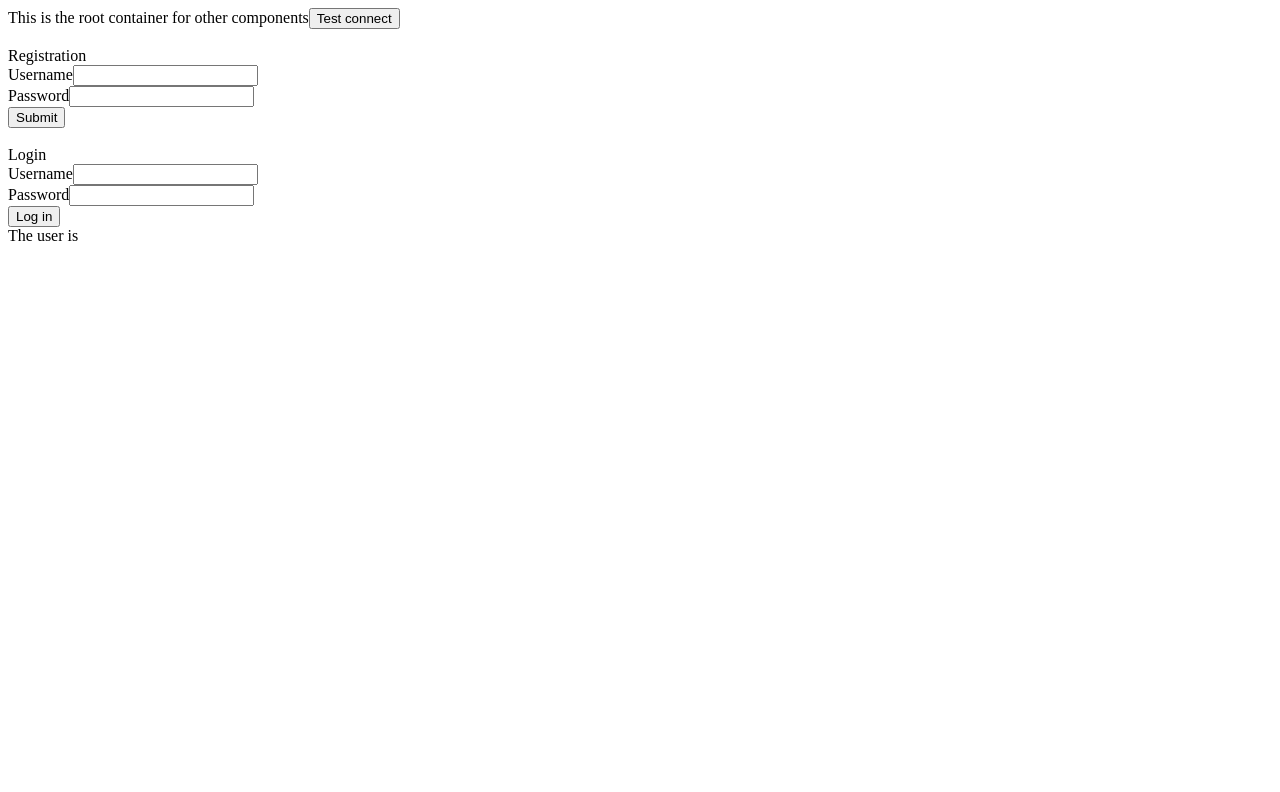
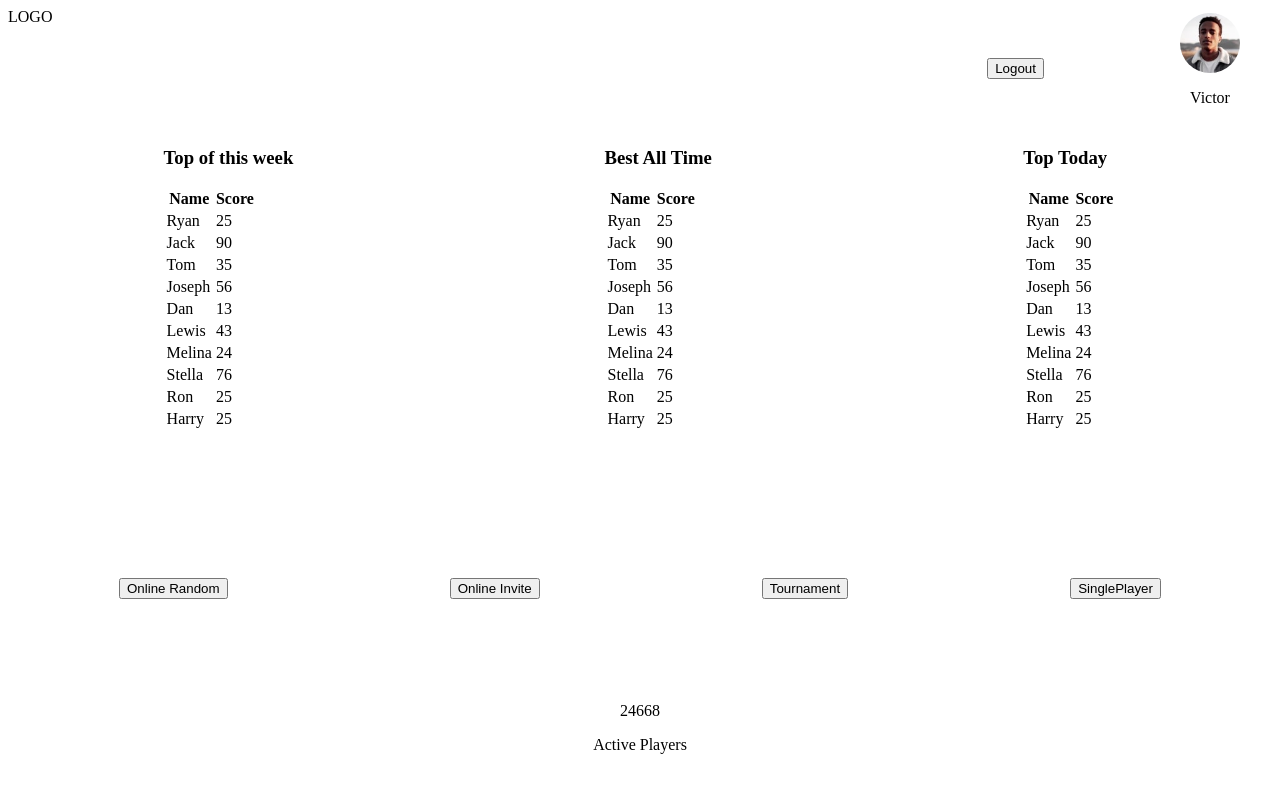
Before and after one commit to vaytaliy/tetris-scramble-client, a React (Create React App) app: page / in a window 1280 px wide. Shown: the top 792 px of the page. Built offline with nearby package versions, Linux system fonts and the light colour scheme.

Commit message:
Add Landing Page

```diff
--- a/src/components/App.js
+++ b/src/components/App.js
@@ -1,5 +1,6 @@
 import axios from 'axios';
 import React, {useState} from 'react';
+import Landing from './Landing';
 import Registration from './Registration';
 import Login from './Login';
 import join from '../game/online/publicRoom';
@@ -15,10 +16,11 @@ const App = () => {
 
     return (
         <div>
-            This is the root container for other components
+            {/* This is the root container for other components
             <button onClick={join}>Test connect</button>
             <Registration />
-            <Login />
+            <Login /> */}
+            <Landing />
         </div>
     );
 };
--- /dev/null
+++ b/src/components/DummyUsers.js
@@ -0,0 +1,44 @@
+const users = [
+    {
+        name: "Ryan",
+        score: 25
+    },
+    {
+        name: "Jack",
+        score: 90
+    },
+    {
+        name: "Tom",
+        score: 35
+    },
+    {
+        name: "Joseph",
+        score: 56
+    },
+    {
+        name: "Dan",
+        score: 13
+    },
+    {
+        name: "Lewis",
+        score: 43
+    },
+    {
+        name: "Melina",
+        score: 24
+    },
+    {
+        name: "Stella",
+        score: 76
+    },
+    {
+        name: "Ron",
+        score: 25
+    },
+    {
+        name: "Harry",
+        score: 25
+    }
+]
+
+export {users};
--- /dev/null
+++ b/src/components/Landing.css
@@ -0,0 +1,43 @@
+.container {
+    height: 100vh;
+}
+.navigation {
+    display: flex;
+    height: 15%;
+    width: 100%;
+}
+.auth-container {
+    display: flex;
+    justify-content: space-between;
+    align-items: center;
+    width: 20%;
+    margin-left: auto;
+    margin-right: 2rem;
+}
+.user-profile {
+    display: flex;
+    flex-direction: column;
+    align-items: center;
+}
+.user-avatar {
+    height: 60px;
+    border-radius: 50%;
+}
+.stats-container {
+    display: flex;
+    justify-content: space-around;
+    height: 50%;
+}
+.button-container {
+    display: flex;
+    justify-content: space-around;
+    align-items: center;
+    height: 15%;
+}
+.active-player-container {
+    display: flex;
+    justify-content: center;
+    align-items: center;
+    height: 20%;
+    text-align: center;
+}
--- /dev/null
+++ b/src/components/Landing.js
@@ -0,0 +1,62 @@
+import React, { Component } from 'react'
+import {users} from './DummyUsers'
+import Table from './Table';
+import "./Landing.css";
+
+class Landing extends Component {
+    constructor(props){
+        super(props);
+        this.state = {
+            isLoggedIn : true
+        }
+    }
+    render(){
+        const authContainer = this.state.isLoggedIn ? (
+            <div className="auth-container">
+            <button>Logout</button>
+            <div className="user-profile">
+                <img className="user-avatar" src="./image-victor.jpg" alt="user-avatar" />
+                <p className="user-name">Victor</p>
+            </div>
+        </div>
+        ):(
+            <div className="auth-container"><button>Register</button><button>LogIn</button></div>
+        )
+        return <div className="Landing">
+            <div className="container">
+            <nav className="navigation">
+                <div className="logo">LOGO</div>
+                {authContainer}
+            </nav>
+            <section className="stats-container">
+                <div className="stats-table">
+                    <h3 className="table-title">Top of this week</h3>
+                    <Table users={users} />
+                </div>
+                <div className="stats-table">
+                    <h3 className="table-title">Best All Time</h3>
+                    <Table users={users} />
+                </div>
+                <div className="stats-table">
+                    <h3 className="table-title">Top Today</h3>
+                    <Table users={users} />
+                </div>
+            </section>
+            <section className="button-container">
+                <button>Online Random</button>
+                <button>Online Invite</button>
+                <button>Tournament</button>
+                <button>SinglePlayer</button>
+            </section>
+            <section className="active-player-container">
+                <div className="current-active">
+                    <p className="count">24668</p>
+                    <p>Active Players</p>
+                </div>
+            </section>
+            </div>
+        </div>
+    }
+}
+
+export default Landing;
--- /dev/null
+++ b/src/components/Table.js
@@ -0,0 +1,21 @@
+import React,{Component} from 'react';
+
+class Table extends Component {
+    render(){
+        return (
+            <table>
+                <tr>
+                    <th>Name</th>
+                    <th>Score</th>
+                </tr>
+                {
+                    this.props.users.map(user => (
+                        <tr><td>{user.name}</td><td>{user.score}</td></tr>
+                    ))
+                }
+            </table>
+        )
+    }
+}
+
+export default Table;
```
Also changed, not shown: public/image-victor.jpg (added), 1 other file (tests, documents, lock files or other folders).
